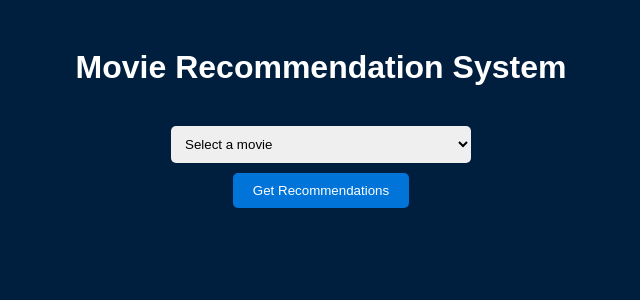
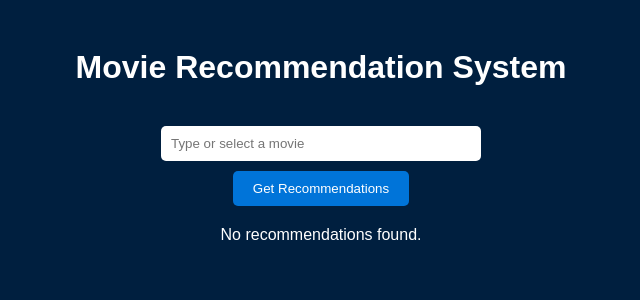
Before and after one commit to amit4009/Movie_Recomender_System, a Flask app: page / in a window 1280 px wide. Shown: the top 300 px of the page, without its empty margins (319-959 px from the left). Run offline with Flask 3, Linux system fonts and the light colour scheme; parts of the project's set-up code (start-up, migrations or seed data) failed here and were passed over.

Commit message:
index modified

```diff
--- a/templates/index.html
+++ b/templates/index.html
@@ -15,7 +15,7 @@
         h1 {
             margin-bottom: 30px;
         }
-        select {
+        input[type="text"] {
             width: 300px;
             padding: 10px;
             margin: 10px 0;
@@ -47,12 +47,12 @@
 <body>
     <h1>Movie Recommendation System</h1>
     <form action="/" method="post">
-        <select name="movie" required>
-            <option value="" disabled {% if not selected_movie %}selected{% endif %}>Select a movie</option>
+        <input type="text" name="movie" placeholder="Type or select a movie" list="movie-list" autocomplete="off" value="{{ selected_movie if selected_movie else '' }}" required><br>
+        <datalist id="movie-list">
             {% for movie in movie_list %}
-                <option value="{{ movie }}" {% if movie == selected_movie %}selected{% endif %}>{{ movie }}</option>
+                <option value="{{ movie }}">
             {% endfor %}
-        </select><br>
+        </datalist>
         <input type="submit" value="Get Recommendations">
     </form>
     <div class="recommendations">
@@ -66,6 +66,8 @@
                     </div>
                 {% endfor %}
             </div>
+        {% else %}
+            <p>No recommendations found.</p>
         {% endif %}
     </div>
 </body>
```
